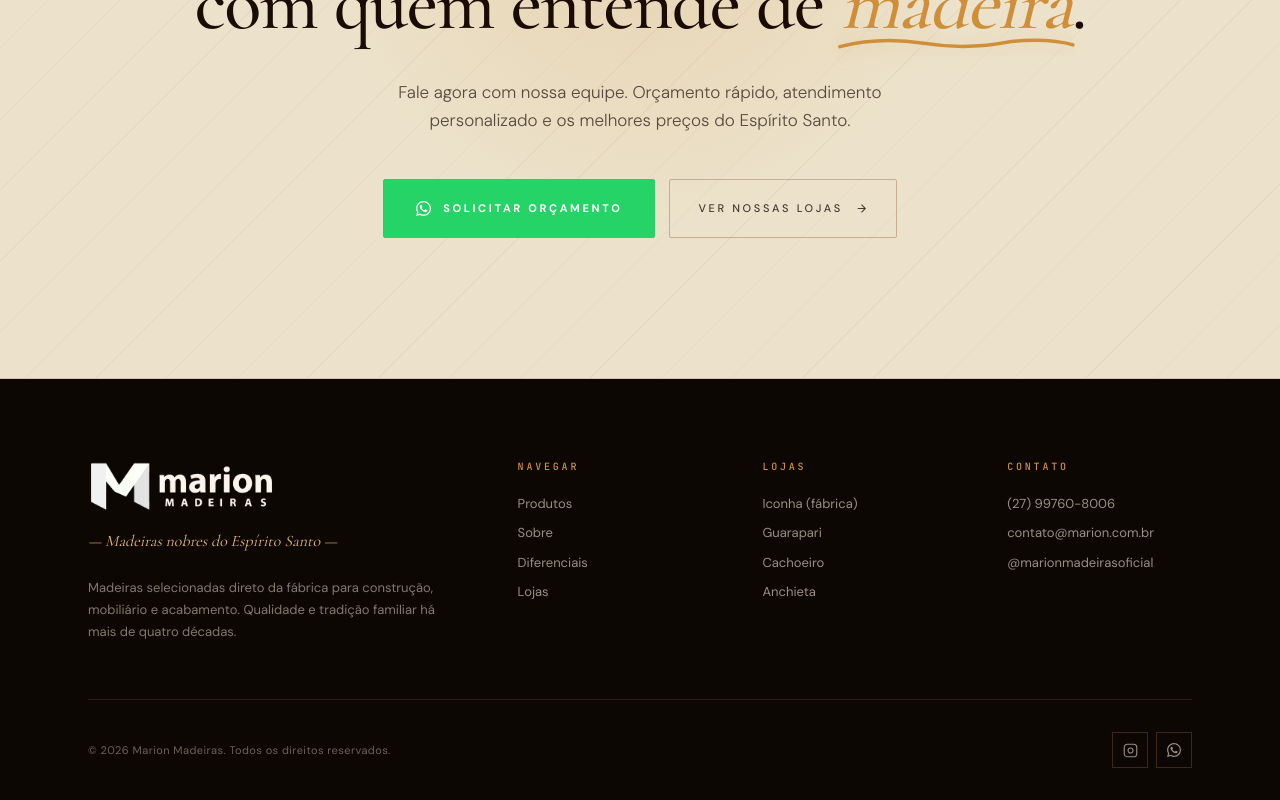
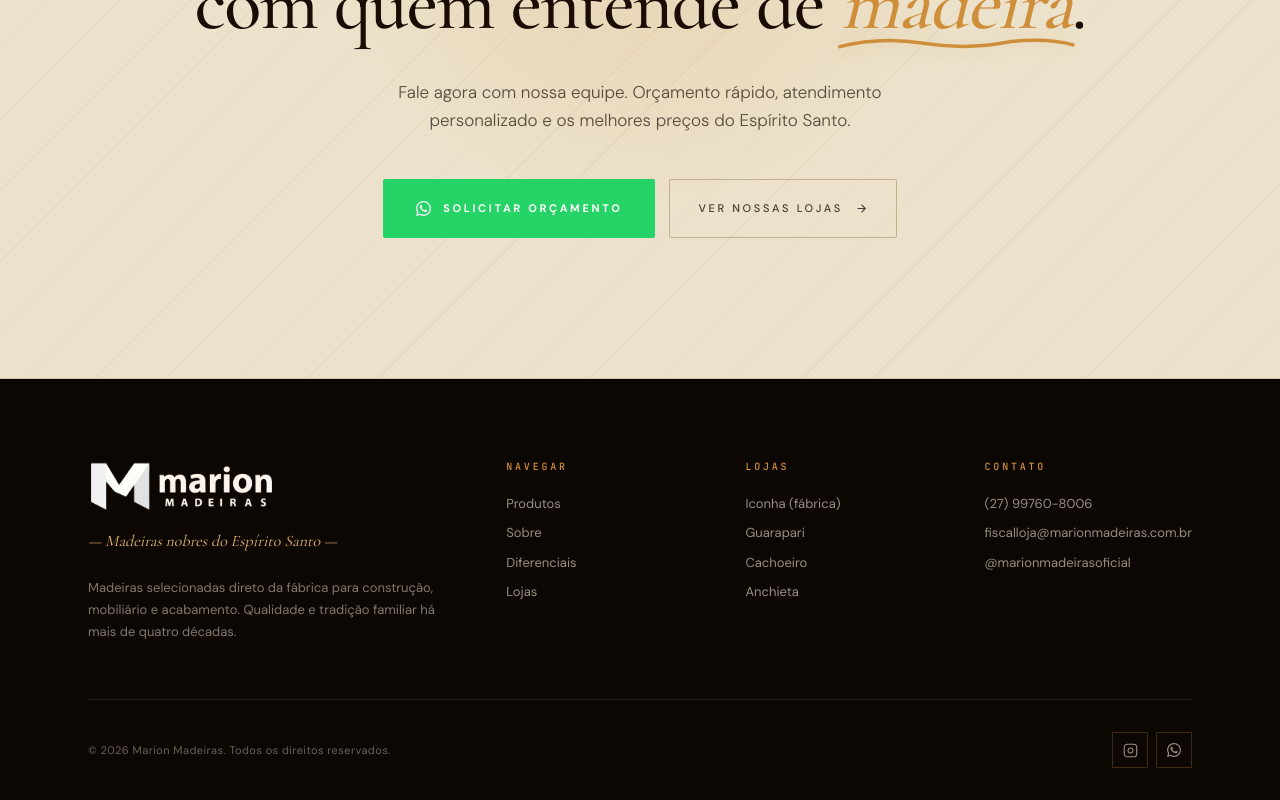
Before and after one commit to joaofcoutinho/marion, a Next.js app: page / in a window 1280 px wide. Shown: the part 5193-5993 px from the top of the page. Built offline with nearby package versions, Linux system fonts and the light colour scheme.

Commit message:
feat: e-mail

```diff
--- a/components/Footer.tsx
+++ b/components/Footer.tsx
@@ -105,7 +105,7 @@ export default function Footer() {
             </h4>
             {[
               { label: '(27) 99760-8006',              href: wppHref,                         external: true  },
-              { label: 'contato@marion.com.br',         href: 'mailto:contato@marionmadeiras.com.br', external: false },
+              { label: 'fiscalloja@marionmadeiras.com.br', href: 'mailto:fiscalloja@marionmadeiras.com.br', external: false },
               { label: '@marionmadeirasoficial',         href: INSTAGRAM,                       external: true  },
             ].map(({ label, href, external }) => (
               <a
```
